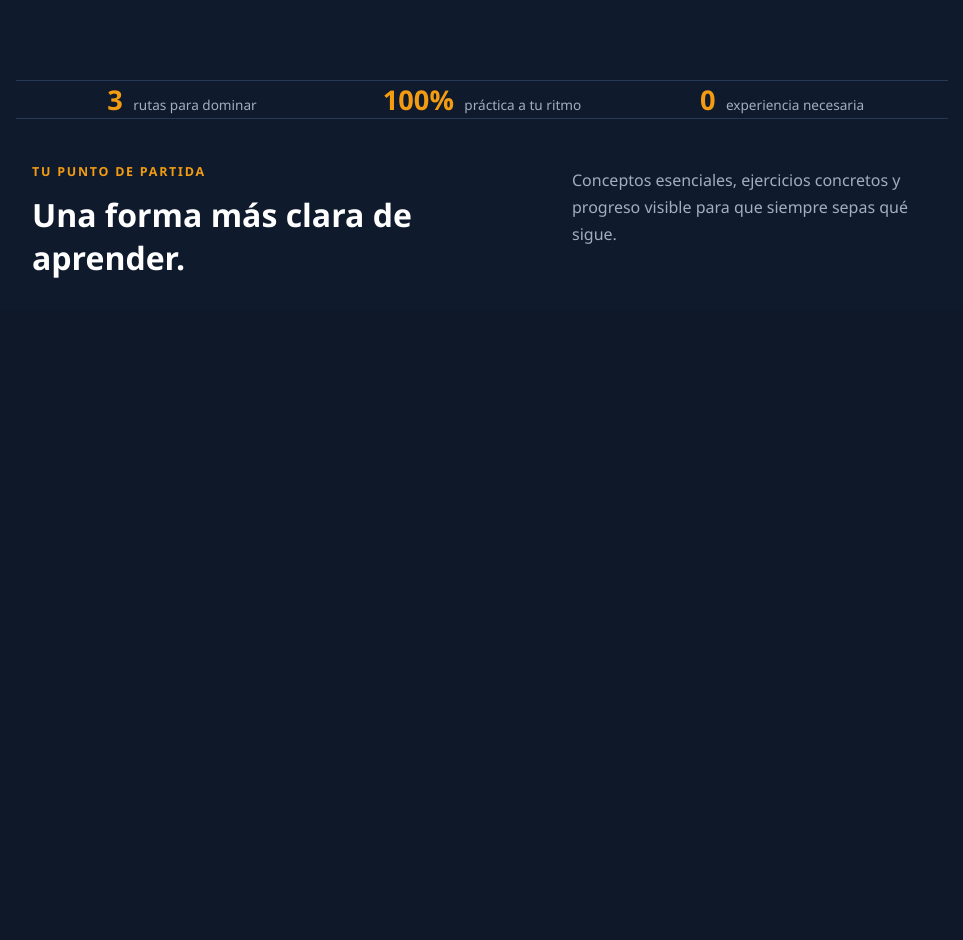
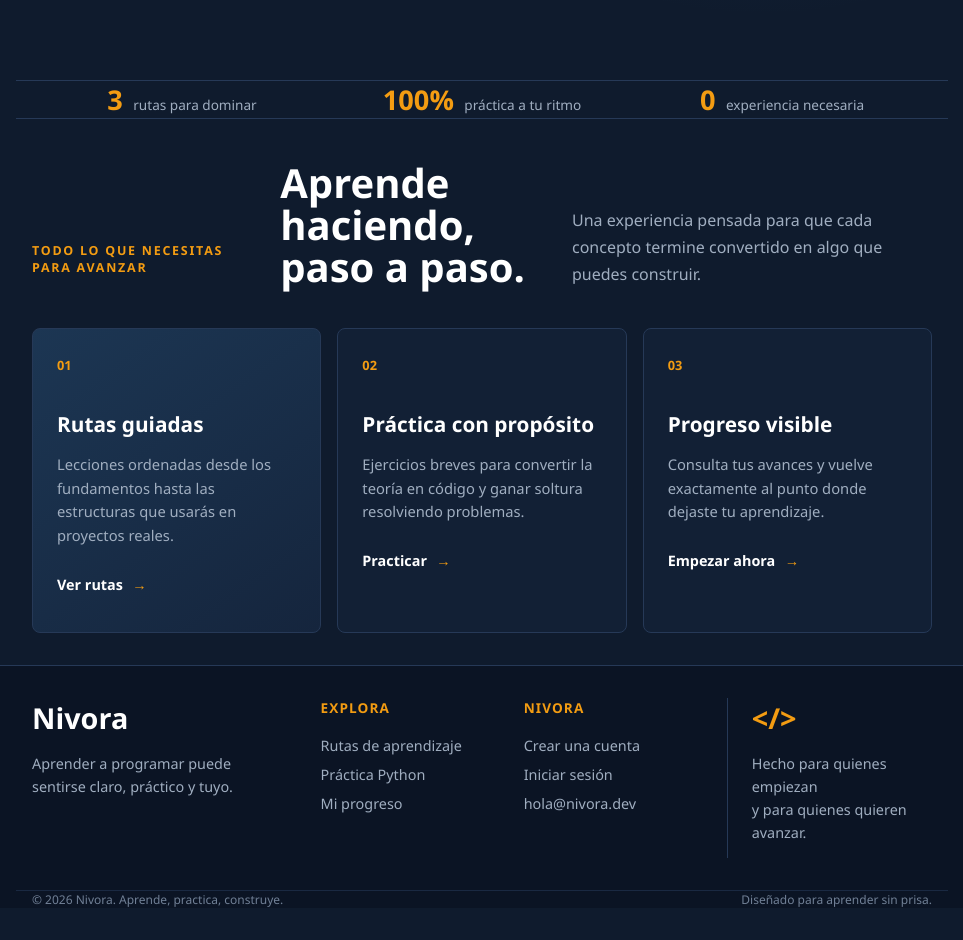
Before and after one commit to Moyano-ucc/Ingeneria-de-software, a Flask app: page / in a window 1280 px wide. Shown: the part 732-1672 px from the top of the page, without its empty margins (158-1121 px from the left). Before the commit the page ends 1010 px from the top, so only its background shows below. Run offline with Flask 3, Linux system fonts and the light colour scheme.

Commit message:
rehrehterherhehre

````diff
--- a/Nivora/static/css/styles.css
+++ b/Nivora/static/css/styles.css
@@ -243,16 +243,68 @@ nav a:hover,
 .home-stats strong { color: var(--yellow-primary); font-size: 1.7rem; }
 .home-stats span { color: var(--text-sub); font-size: 0.85rem; }
 
-.home-next {
+.offer-section {
+    padding-top: 5rem;
+    padding-bottom: 6rem;
+}
+
+.offer-heading {
     display: flex;
+    align-items: end;
     justify-content: space-between;
     gap: 2rem;
-    padding-top: 5rem;
-    padding-bottom: 5rem;
+    margin-bottom: 2.5rem;
 }
 
-.home-next h2 { margin: 0.7rem 0 0; font-size: 2rem; }
-.home-next > p { max-width: 360px; color: var(--text-sub); line-height: 1.7; }
+.offer-heading h2 { margin: 0.7rem 0 0; font-size: 2.5rem; line-height: 1.05; }
+.offer-heading > p:last-child { max-width: 360px; color: var(--text-sub); line-height: 1.7; margin: 0; }
+
+.offer-grid {
+    display: grid;
+    grid-template-columns: repeat(3, 1fr);
+    gap: 1rem;
+}
+
+.offer-card {
+    min-height: 255px;
+    padding: 1.5rem;
+    border: 1px solid #263957;
+    border-radius: 8px;
+    background: rgba(21, 37, 61, 0.55);
+    transition: transform 0.25s ease, border-color 0.25s ease;
+}
+
+.offer-card:hover { transform: translateY(-6px); border-color: var(--yellow-primary); }
+.offer-card-featured { background: linear-gradient(145deg, #1c3653, var(--card-dark)); }
+.offer-number { color: var(--yellow-primary); font-size: 0.8rem; font-weight: bold; }
+.offer-card h3 { margin: 2.2rem 0 0.7rem; font-size: 1.3rem; }
+.offer-card p { color: var(--text-sub); line-height: 1.6; font-size: 0.92rem; }
+.offer-link { display: inline-block; margin-top: 0.8rem; color: var(--text-light); text-decoration: none; font-weight: bold; font-size: 0.9rem; }
+.offer-link span { color: var(--yellow-primary); margin-left: 0.35rem; }
+
+.site-footer {
+    background: #0b1424;
+    border-top: 1px solid #263957;
+}
+
+.footer-main {
+    display: grid;
+    grid-template-columns: 1.5fr 1fr 1fr 1.2fr;
+    gap: 2rem;
+    padding-top: 3.5rem;
+    padding-bottom: 3rem;
+}
+
+.footer-brand p,
+.footer-note p { color: var(--text-sub); line-height: 1.6; font-size: 0.9rem; }
+.footer-brand p { max-width: 220px; }
+.footer-column { display: flex; flex-direction: column; gap: 0.65rem; }
+.footer-column h3 { margin: 0 0 0.5rem; font-size: 0.85rem; color: var(--yellow-primary); text-transform: uppercase; letter-spacing: 0.08em; }
+.footer-column a { color: var(--text-sub); text-decoration: none; font-size: 0.9rem; }
+.footer-column a:hover { color: var(--text-light); }
+.footer-note { border-left: 1px solid #263957; padding-left: 1.5rem; }
+.footer-mark { color: var(--yellow-primary); font-size: 1.8rem; font-weight: bold; }
+.footer-bottom { display: flex; justify-content: space-between; gap: 1rem; padding-top: 1.2rem; padding-bottom: 1.2rem; border-top: 1px solid #1a2942; color: #718096; font-size: 0.75rem; }
 
 .settings-page { max-width: 760px; padding-top: 4rem; }
 .settings-page h1 { font-size: 2.8rem; margin: 0 0 2rem; }
@@ -274,8 +326,15 @@ nav a:hover,
     .hero-copy h1 { font-size: 3.1rem; }
     .hero-visual { min-height: 390px; transform: scale(0.9); margin: -1rem -2rem; }
     .home-stats { margin: 0 1rem; grid-template-columns: 1fr; gap: 1rem; }
-    .home-next { display: block; padding: 3rem 1rem; }
-    .home-next > p { margin-top: 1.5rem; }
+    .offer-section { padding: 3rem 1rem 4rem; }
+    .offer-heading { display: block; }
+    .offer-heading > p:last-child { margin-top: 1.5rem; }
+    .offer-grid { grid-template-columns: 1fr; }
+    .offer-card { min-height: auto; }
+    .footer-main { grid-template-columns: 1fr 1fr; padding: 2.5rem 1rem; }
+    .footer-note { grid-column: 1 / -1; border-left: 0; border-top: 1px solid #263957; padding: 1.5rem 0 0; }
+    .footer-bottom { display: block; margin: 0 1rem; padding-left: 0; padding-right: 0; }
+    .footer-bottom span { display: block; margin-bottom: 0.4rem; }
 }
 
 .badge-premium {
--- a/Nivora/templates/base.html
+++ b/Nivora/templates/base.html
@@ -30,5 +30,34 @@
     <main>
         {% block content %}{% endblock %}
     </main>
+
+    <footer class="site-footer">
+        <div class="footer-main container">
+            <div class="footer-brand">
+                <a href="/" class="logo">Nivora</a>
+                <p>Aprender a programar puede sentirse claro, práctico y tuyo.</p>
+            </div>
+            <div class="footer-column">
+                <h3>Explora</h3>
+                <a href="/aprender">Rutas de aprendizaje</a>
+                <a href="/practica">Práctica Python</a>
+                <a href="/progreso">Mi progreso</a>
+            </div>
+            <div class="footer-column">
+                <h3>Nivora</h3>
+                <a href="/registro">Crear una cuenta</a>
+                <a href="/login">Iniciar sesión</a>
+                <a href="mailto:hola@nivora.dev">hola@nivora.dev</a>
+            </div>
+            <div class="footer-note">
+                <span class="footer-mark">&lt;/&gt;</span>
+                <p>Hecho para quienes empiezan<br>y para quienes quieren avanzar.</p>
+            </div>
+        </div>
+        <div class="footer-bottom container">
+            <span>© 2026 Nivora. Aprende, practica, construye.</span>
+            <span>Diseñado para aprender sin prisa.</span>
+        </div>
+    </footer>
 </body>
 </html>
--- a/Nivora/templates/index.html
+++ b/Nivora/templates/index.html
@@ -34,9 +34,32 @@
     <div><strong>0</strong><span>experiencia necesaria</span></div>
 </section>
 
-<section class="home-next container">
-    <div><p class="eyebrow">Tu punto de partida</p><h2>Una forma más clara de aprender.</h2></div>
-    <p>Conceptos esenciales, ejercicios concretos y progreso visible para que siempre sepas qué sigue.</p>
+<section class="offer-section container">
+    <div class="offer-heading">
+        <p class="eyebrow">Todo lo que necesitas para avanzar</p>
+        <h2>Aprende haciendo,<br>paso a paso.</h2>
+        <p>Una experiencia pensada para que cada concepto termine convertido en algo que puedes construir.</p>
+    </div>
+    <div class="offer-grid">
+        <article class="offer-card offer-card-featured">
+            <span class="offer-number">01</span>
+            <h3>Rutas guiadas</h3>
+            <p>Lecciones ordenadas desde los fundamentos hasta las estructuras que usarás en proyectos reales.</p>
+            <a href="/aprender" class="offer-link">Ver rutas <span>&rarr;</span></a>
+        </article>
+        <article class="offer-card">
+            <span class="offer-number">02</span>
+            <h3>Práctica con propósito</h3>
+            <p>Ejercicios breves para convertir la teoría en código y ganar soltura resolviendo problemas.</p>
+            <a href="/practica" class="offer-link">Practicar <span>&rarr;</span></a>
+        </article>
+        <article class="offer-card">
+            <span class="offer-number">03</span>
+            <h3>Progreso visible</h3>
+            <p>Consulta tus avances y vuelve exactamente al punto donde dejaste tu aprendizaje.</p>
+            <a href="{{ '/progreso' if session.get('usuario') else '/registro' }}" class="offer-link">{{ 'Ver mi progreso' if session.get('usuario') else 'Empezar ahora' }} <span>&rarr;</span></a>
+        </article>
+    </div>
 </section>
 {% endblock %}
 ```
````
